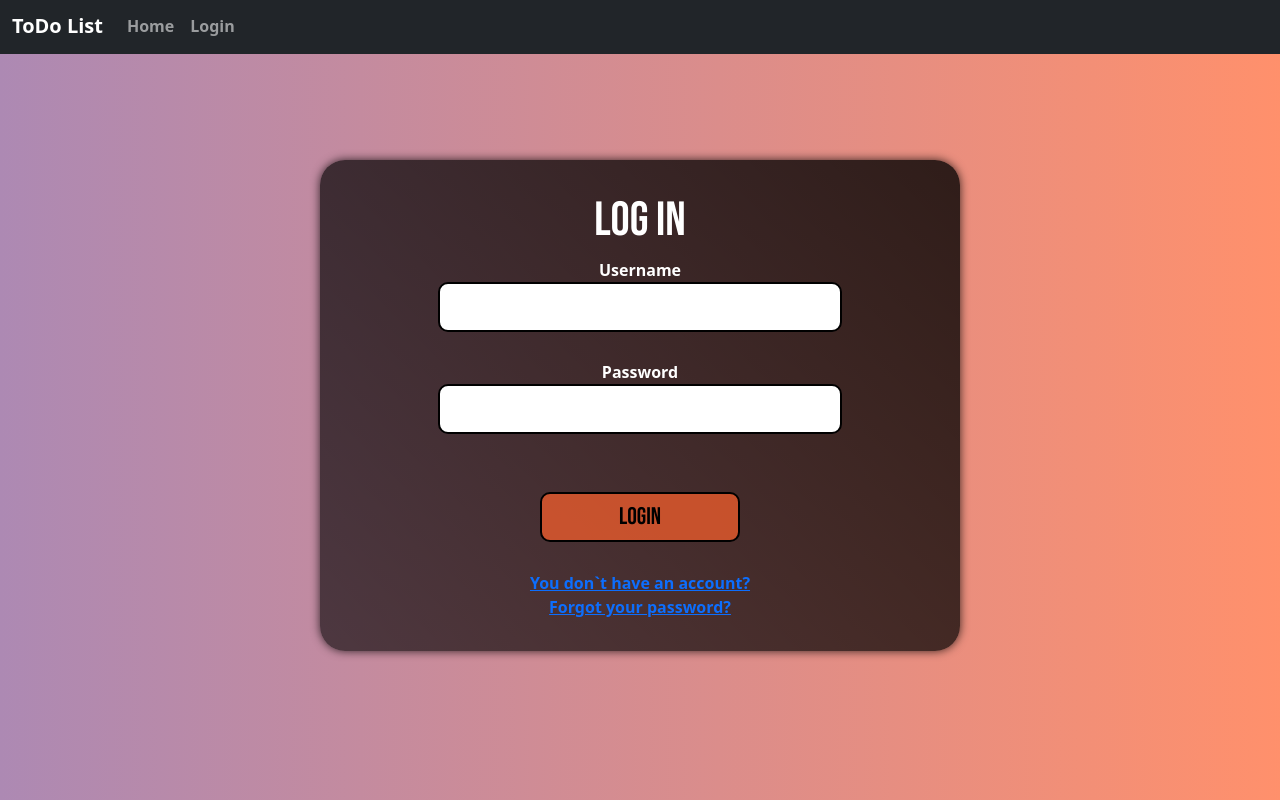
After one commit to jnemec91/django-todo, a Django app: page /login/ in a window 1280 px wide. The commit adds this page. Run offline with Django 4.2, Linux system fonts and the light colour scheme.

Commit message:
Implement django auth user model, login and logout views, create pages for showing stickers and style them.

```diff
--- a/todo_list/static/todo_list/main.css
+++ b/todo_list/static/todo_list/main.css
@@ -0,0 +1,148 @@
+/* normalize body */
+body{
+    font-weight: bold;
+    margin: 0;
+    padding: 0;
+    margin-top: -2px;
+    background: linear-gradient( 90deg,rgba(138, 87, 147, 0.7), rgba(255, 97, 45, 0.7));
+}
+
+/* set up page-container div */
+.page-container{
+    margin: 0;
+    padding: 0;
+    max-height: 100vh;
+    max-width: 100vw;
+}
+
+.login-container{
+    width: 50%;
+    height: auto;
+    position: absolute;
+    top: 20%;
+    left: 25%;
+    background: linear-gradient(45deg,rgba(0,0,0,0.6), rgba(0,0,0,0.8));
+    border-radius: 25px;
+    box-shadow: 0px 0px 10px 0px rgba(0,0,0,0.75);
+}
+
+.login-container h1, label{
+    text-align: center;
+    color: #fff;
+}
+.login-container h1{
+    font-family: 'Bebas Neue', sans-serif;
+    font-size: 3em;
+    padding-top: 5%;
+}
+
+#login-form{
+    padding: 5%;
+    padding-top: 0;
+    margin-top: 0;
+    text-align: center;
+}
+
+#login-form input{
+    text-align: center;
+    width: 70%;
+    height: 50px;
+    margin-bottom: 5%;
+    border: 2px solid #000;
+    border-radius: 10px;
+    padding-left: 5%;
+    font-size: 1.5em;
+}
+
+.login-container input, #login-button{
+    font-family: 'Bebas Neue', sans-serif;
+    color: blueviolet;
+}
+
+#login-button{
+    font-size: 1.5em;
+    margin-top: 5%;
+    margin-bottom: 5%;
+    text-align: center;
+    color: #000;
+    background-color:rgba(255, 97, 45, 0.7);
+    width:200px;
+    height: 50px;
+    border: 2px solid #000;
+    border-radius: 10px;
+}
+
+@keyframes scale_button {
+    0% {
+        transform: scale(1.0);
+    }
+    50% {
+        transform: scale(1.3);
+    }
+    100% {
+        transform: scale(1.0);
+    }
+}
+
+#login-button:hover{
+    background: rgba(138, 87, 147, 0.7);
+    color: rgba(255, 97, 45, 0.7);
+    border: 2px solid rgba(255, 97, 45, 0.7);
+    animation: scale_button 3s ease-in-out infinite;
+}
+
+.login-alert{
+    margin-left: auto;
+    margin-right: auto;
+    width: 66%;
+    text-align: center;
+}
+
+.lists-page{
+    text-align: center;
+    margin: 0;
+    padding: 0;
+    height: 100%;
+    width: 100%;
+}
+
+.sticker{
+    font-family: 'Marck Script', 'cursive';
+    padding: 50px;
+    width: 50%;
+    height: auto;
+    margin: auto;
+    text-align: center;
+    background: linear-gradient(45deg,	rgb(255,255,238), rgb(238,238,221));
+    border-radius: 25px;
+    box-shadow: 0px 0px 10px 0px rgba(0,0,0,0.75);
+}
+
+.sticker ul{
+    list-style-type: none;
+    padding: 0;
+    margin: 0;
+}
+
+.sticker li{
+    font-size: 2em;
+}
+
+.sticker input{
+    margin-right: 20px;
+}
+
+.sticker-button{
+    margin-top: 5%;
+    background: linear-gradient(45deg,	rgb(255,255,238), rgb(238,238,221));
+    borde: solid 2px #000;
+    font-size: 1.5em;
+    border-radius: 10px;
+}
+
+.sticker-button:hover{
+    background: linear-gradient(45deg,	rgb(238,238,221), rgb(255,255,238));
+    border: solid 2px rgba(255, 97, 45, 0.7);
+    color: rgba(255, 97, 45, 0.7);
+    animation: scale_button 3s ease-in-out infinite;
+}
--- a/todo_list/templates/todo_list/base.html
+++ b/todo_list/templates/todo_list/base.html
@@ -4,10 +4,21 @@
 <head>
     <meta charset="UTF-8">
     <meta name="viewport" content="width=device-width, initial-scale=1.0">
+
+    <link rel="preconnect" href="https://fonts.googleapis.com">
+    <link rel="preconnect" href="https://fonts.gstatic.com" crossorigin>
+    <link href="https://fonts.googleapis.com/css2?family=Bebas+Neue&family=Marck+Script&display=swap" rel="stylesheet">
+
+    <!-- Bootstrap 5 CDN -->
+    <link href="https://cdn.jsdelivr.net/npm/bootstrap@5.0.2/dist/css/bootstrap.min.css" rel="stylesheet" integrity="sha384-EVSTQN3/azprG1Anm3QDgpJLIm9Nao0Yz1ztcQTwFspd3yD65VohhpuuCOmLASjC" crossorigin="anonymous">
+    <script src="https://cdn.jsdelivr.net/npm/bootstrap@5.0.2/dist/js/bootstrap.bundle.min.js" integrity="sha384-MrcW6ZMFYlzcLA8Nl+NtUVF0sA7MsXsP1UyJoMp4YLEuNSfAP+JcXn/tWtIaxVXM" crossorigin="anonymous"></script>
+
     <link rel="stylesheet" href="{% static 'todo_list/main.css' %}">
     <title>Todo List</title>
 </head>
 <body>
+
+
     {% include 'todo_list/navbar.html' %}
 
     {% block page_content %}
--- /dev/null
+++ b/todo_list/templates/todo_list/login.html
@@ -0,0 +1,26 @@
+{% extends 'todo_list/base.html' %}
+{% block page_content %}
+<div class='page-container'>
+
+    <div class="login-container">
+        <h1>Log in</h1>
+        {% if messages %}
+        {% for message in messages %}
+        <div class='alert alert-danger login-alert' role="alert">
+          <p>{{ message }}</p>
+        </div>
+        {% endfor %}
+        {% endif %}
+        <form action="{% url 'todo_list_app:login' %}" id='login-form' method="post">
+            {% csrf_token %}
+            <label for="username-input">Username</label><br>
+            <input id="username-input" type="text" name='username' required><br>
+            <label for="password-input">Password</label><br>
+            <input id="password-input" type="password" name="password" required><br>
+            <button id="login-button" type="submit">Login</button><br>
+            <a href="">You don`t have an account?</a><br>
+            <a href="">Forgot your password?</a>
+        </form>
+    </div>
+</div>
+{% endblock %}
--- a/todo_list/templates/todo_list/navbar.html
+++ b/todo_list/templates/todo_list/navbar.html
@@ -0,0 +1,20 @@
+
+<nav class="navbar navbar-expand-lg navbar-dark bg-dark">
+    <div class="container-fluid">
+        <a class="navbar-brand" href="{% url 'todo_list_app:index' %}">ToDo List</a>
+        <button class="navbar-toggler" type="button" data-bs-toggle="collapse" data-bs-target="#navbarNavAltMarkup"
+         aria-controls="navbarNavAltMarkup" aria-expanded="false" aria-label="Toggle navigation">
+            <span class="navbar-toggler-icon"></span>
+         </button>
+        <div class="collapse navbar-collapse" id="navbarNavAltMarkup">
+            <div class="navbar-nav">
+                <a class="nav-link" aria-current="page" href="{% url 'todo_list_app:index' %}">Home</a>
+                {% if user.is_authenticated %}
+                <a class="nav-link" aria-current="page" href="{% url 'todo_list_app:logout' %}">{{user.username}}:Logout</a>
+                {% else %}
+                <a class="nav-link" aria-current="page" href="{% url 'todo_list_app:login' %}">Login</a>
+                {% endif %}
+            </div>
+        </div>
+    </div>
+</nav>
--- a/todo_list/todo_list_app/urls.py
+++ b/todo_list/todo_list_app/urls.py
@@ -5,7 +5,7 @@ app_name = 'todo_list_app'
 
 urlpatterns = [
     path('', views.index, name='index'),
-    path('login/', views.login, name='login'),
+    path('login/', views.user_login, name='login'),
     path('signup/', views.signup, name='signup'),
-    path('logout/', views.logout, name='logout')
+    path('logout/', views.log_out, name='logout')
 ]
--- a/todo_list/todo_list_app/views.py
+++ b/todo_list/todo_list_app/views.py
@@ -1,15 +1,42 @@
-from django.shortcuts import render
+from django.shortcuts import render, redirect
+from django.contrib.auth import authenticate, login, logout
+from django.contrib.auth.decorators import login_required
+from django.contrib import messages
+from .models import TodoList, TodoField, UserOptions
 
 # Create your views here.
 
 def index(request):
-    return render(request, 'todo_list/index.html')
+    if request.user.is_authenticated:
+        todo_lists = [{'name':i.name, 'owner':i.owner, 'fields':[a for a in i.fields.all()]} for i in TodoList.objects.filter(owner=request.user)]
 
-def login(request):
+        return render(request, 'todo_list/index.html', {'todo_lists':todo_lists})
+
+    else:
+        return redirect('todo_list_app:login')
+
+
+def user_login(request):
+    if request.method =='POST':
+        username = request.POST.get('username')
+        password = request.POST.get('password')
+        print(username, password)
+        user = authenticate(request, username=username, password=password)
+
+        if user is not None:
+            login(request, user)
+            return redirect('todo_list_app:index')
+        else:
+            messages.add_message(request, messages.ERROR, 'You`ve entered a wrong username or password.')
+            return redirect('todo_list_app:login')
+
     return render(request, 'todo_list/login.html')
 
 def signup(request):
     return render(request, 'todo_list/signup.html')
 
-def logout(request):
-    return render(request, 'todo_list/logout.html')
+@login_required
+def log_out(request):
+    if request.user.is_authenticated:
+        logout(request)
+        return redirect('todo_list_app:login')
```
Also changed, not shown: todo_list/templates/todo_list/index.html (+26 -0 lines), todo_list/db.sqlite3.
